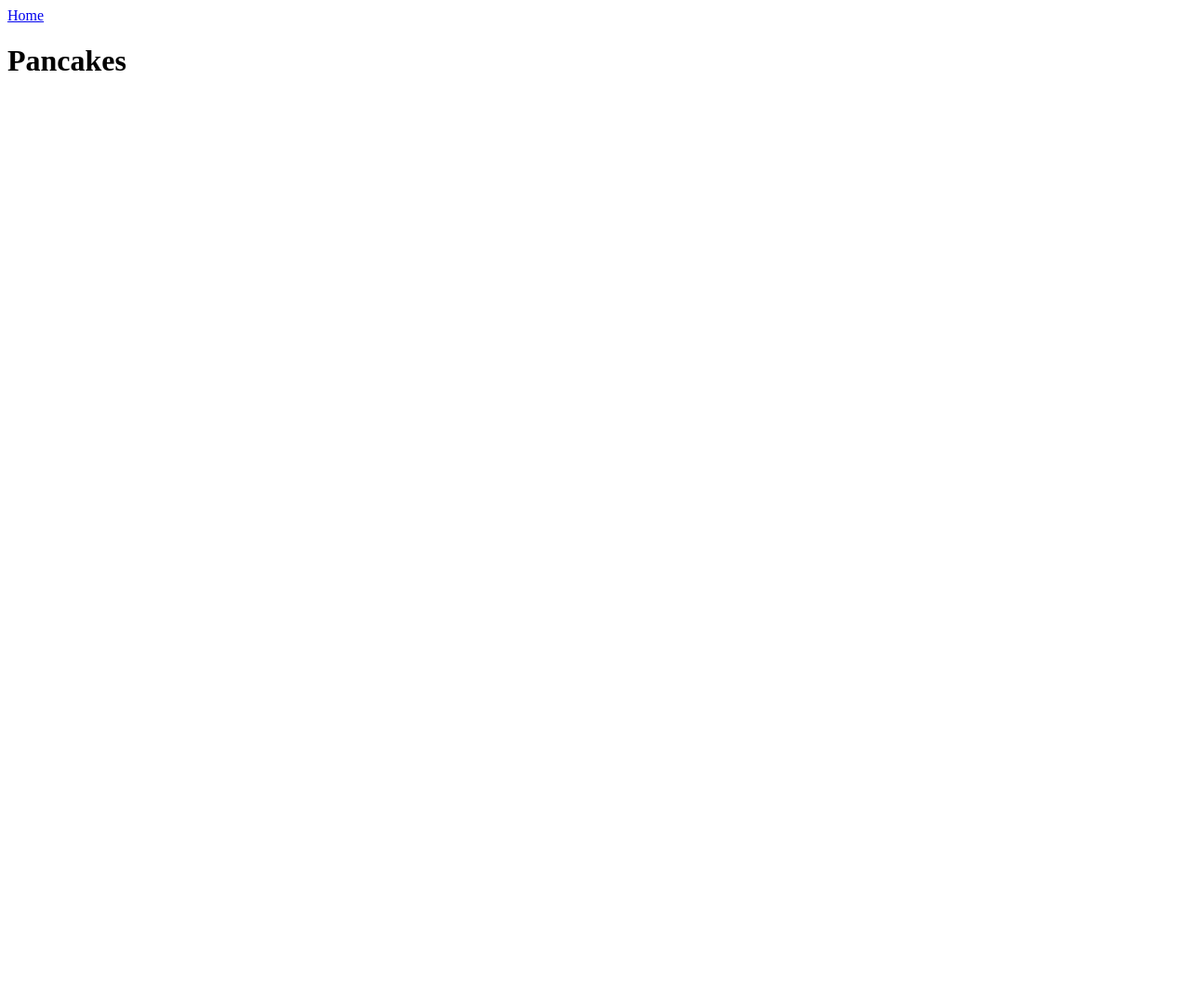
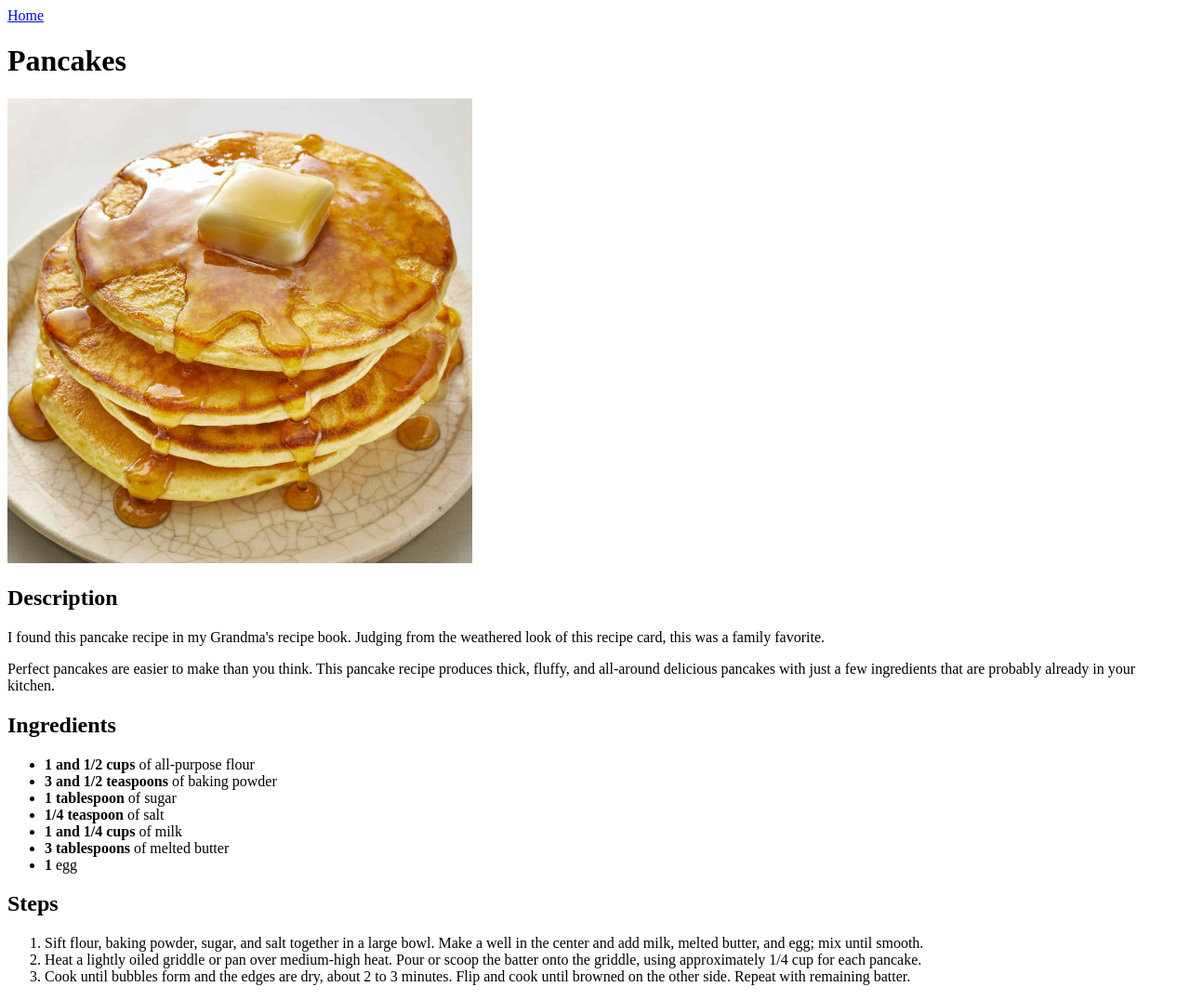
Before and after one commit to Carzy14/odin-recipes, a plain HTML site: page recipes/pancakes.html in a window 1280 px wide. Shown: the whole page at 93% size. Before the commit the page ends 800 px from the top, so only its background shows below. Drawn offline with Linux system fonts and the light colour scheme.

Commit message:
made changes to the pancakes recipe
Added an image, description, lists and headings

```diff
--- a/recipes/pancakes.html
+++ b/recipes/pancakes.html
@@ -7,5 +7,31 @@
 <body>
     <a href="../index.html">Home</a>
     <h1>Pancakes</h1>
+        <img src="../images/pancakes.jpg" alt="Picture of delicious pancakes" height="500" width="500">
+    <h2>Description</h2>
+        <p>I found this pancake recipe in my Grandma's recipe book.
+           Judging from the weathered look of this recipe card, this was a family favorite.</p>
+        <p>Perfect pancakes are easier to make than you think.
+           This pancake recipe produces thick, fluffy, and all-around delicious pancakes
+           with just a few ingredients that are probably already in your kitchen.</p>
+    <h2>Ingredients</h2>
+        <ul>
+            <li><strong>1 and 1/2 cups</strong> of all-purpose flour</li>
+            <li><strong>3 and 1/2 teaspoons</strong> of baking powder</li>
+            <li><strong>1 tablespoon</strong> of sugar</li>
+            <li><strong>1/4 teaspoon</strong> of salt</li>
+            <li><strong>1 and 1/4 cups</strong> of milk</li>
+            <li><strong>3 tablespoons</strong> of melted butter</li>
+            <li><strong>1</strong> egg</li>
+        </ul>
+    <h2>Steps</h2>
+        <ol>
+            <li>Sift flour, baking powder, sugar, and salt together in a large bowl.
+                Make a well in the center and add milk, melted butter, and egg; mix until smooth.</li>
+            <li>Heat a lightly oiled griddle or pan over medium-high heat.
+                Pour or scoop the batter onto the griddle, using approximately 1/4 cup for each pancake.</li>
+             <li>Cook until bubbles form and the edges are dry, about 2 to 3 minutes.
+                Flip and cook until browned on the other side. Repeat with remaining batter.</li>
+        </ol>
 </body>
 </html>
```
Also changed, not shown: images/pancakes.jpg (added).
